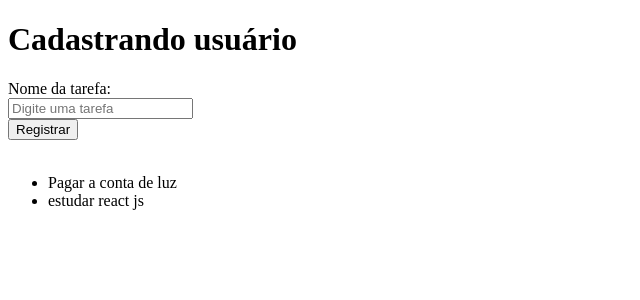
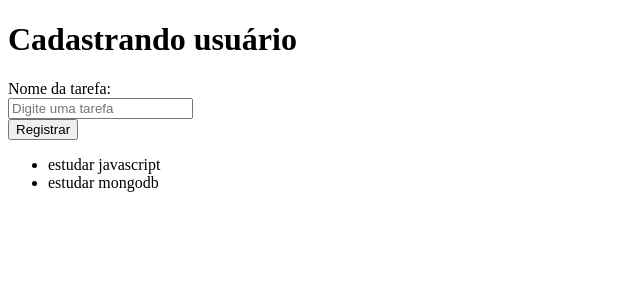
Before and after one commit to narakushi/curso-next-js-matheus-fraga, a React (Vite) app in the folder secao02-comecando-com-reactjs/primeiro-app/: page / in a window 1280 px wide. Shown: the top 300 px of the page, without its empty margins (0-640 px from the left). Built offline with nearby package versions, Linux system fonts and the light colour scheme.

Commit message:
:sparkles: feat: aula 10 - useEffect

```diff
--- a/secao02-comecando-com-reactjs/primeiro-app/src/App.jsx
+++ b/secao02-comecando-com-reactjs/primeiro-app/src/App.jsx
@@ -1,17 +1,31 @@
-import { useState } from "react";
+import { useState, useEffect } from "react";
 
 function App() {
   const [input, setInput] = useState("");
   const [tarefas, setTarefas] = useState([
-    'Pagar a conta de  luz',
-    'estudar react js'
+    'estudar javascript',
+    'estudar mongodb'
   ]);
 
+  // component did mount
+  useEffect(() => {
+    const tarefasStorage = localStorage.getItem("@tarefa");
+
+    if (tarefasStorage) {
+      setTarefas(JSON.parse(tarefasStorage));
+    }
+  }, []);
+
+  //update
+  useEffect(() => {
+    localStorage.setItem("@tarefa", JSON.stringify(tarefas));
+  }, [tarefas]);
+
   function handleRegister(e) {
-    e.preventDefault()
+    e.preventDefault();
 
-    setTarefas([...tarefas, input])
-    setInput('');
+    setTarefas([...tarefas, input]);
+    setInput("");
   }
 
   return (
@@ -28,12 +42,9 @@ function App() {
         <br />
 
         <button type="submit">Registrar</button>
-
         <br />
-        <br />
-
         <ul>
-          {tarefas.map(tarefa => (
+          {tarefas.map((tarefa) => (
             <li key={tarefa}>{tarefa}</li>
           ))}
         </ul>
--- a/secao02-comecando-com-reactjs/primeiro-app/src/main.jsx
+++ b/secao02-comecando-com-reactjs/primeiro-app/src/main.jsx
@@ -3,7 +3,7 @@ import { createRoot } from "react-dom/client";
 import App from "./App";
 
 createRoot(document.getElementById("root")).render(
-  <StrictMode>
+  //<StrictMode>
     <App />
-  </StrictMode>
+  //</StrictMode>
 );
```
